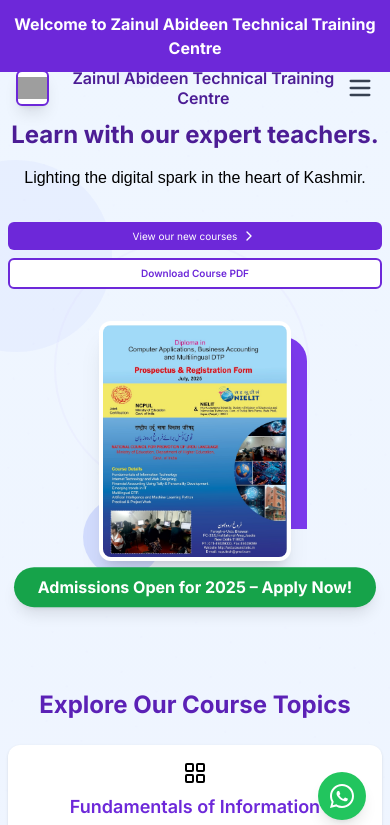
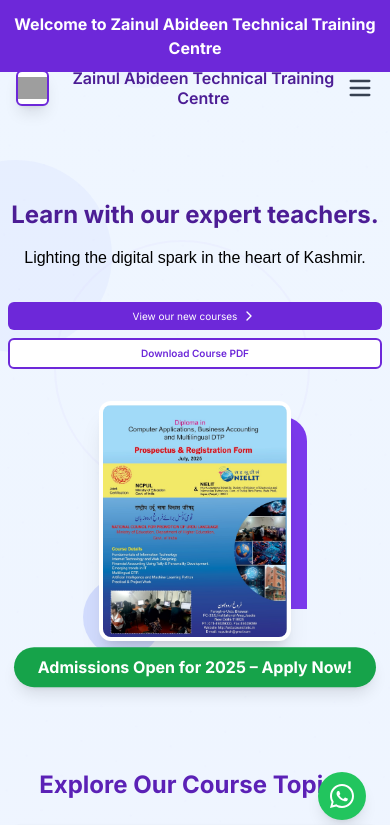
Before and after one commit to Salman-Allai/zainul-abideen, a React (Vite) app: page / in a window 390 px wide. Shown: the top 825 px of the page. Built offline with nearby package versions, Linux system fonts and the light colour scheme; grey boxes are pictures that could not be loaded.

Commit message:
Move hero text further down for more top space on mobile view

```diff
--- a/src/components/Hero.tsx
+++ b/src/components/Hero.tsx
@@ -13,11 +13,11 @@ const Hero = () => {
         </h2>
       </div>
 
-      <section className="pt-8 sm:pt-12 md:pt-20 pb-8 md:pb-16 lg:pt-36 lg:pb-24 px-2 sm:px-4 md:px-6">
+      <section className="pt-16 sm:pt-12 md:pt-20 pb-8 md:pb-16 lg:pt-36 lg:pb-24 px-2 sm:px-4 md:px-6">
         <div className="container mx-auto">
           <div className="flex flex-col lg:flex-row items-center">
             {/* Hero Text */}
-            <div className="w-full lg:w-1/2 mb-8 lg:mb-0">
+            <div className="w-full lg:w-1/2 mb-8 lg:mb-0 mt-12 sm:mt-0">
               <h1 className="text-2xl sm:text-3xl md:text-4xl font-bold text-purple-900 mb-4 leading-tight text-center lg:text-left">
                 Learn with our
                 <br className="hidden sm:block" /> expert teachers.
```
